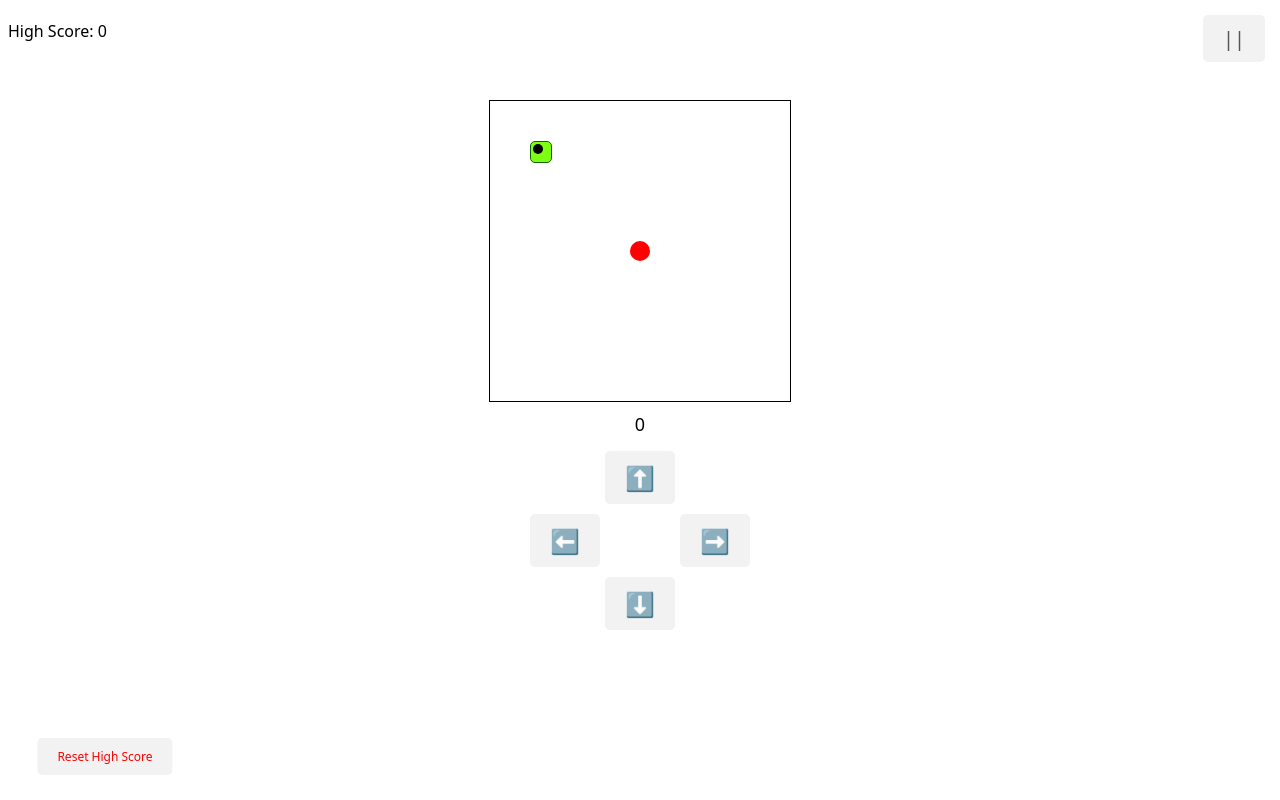
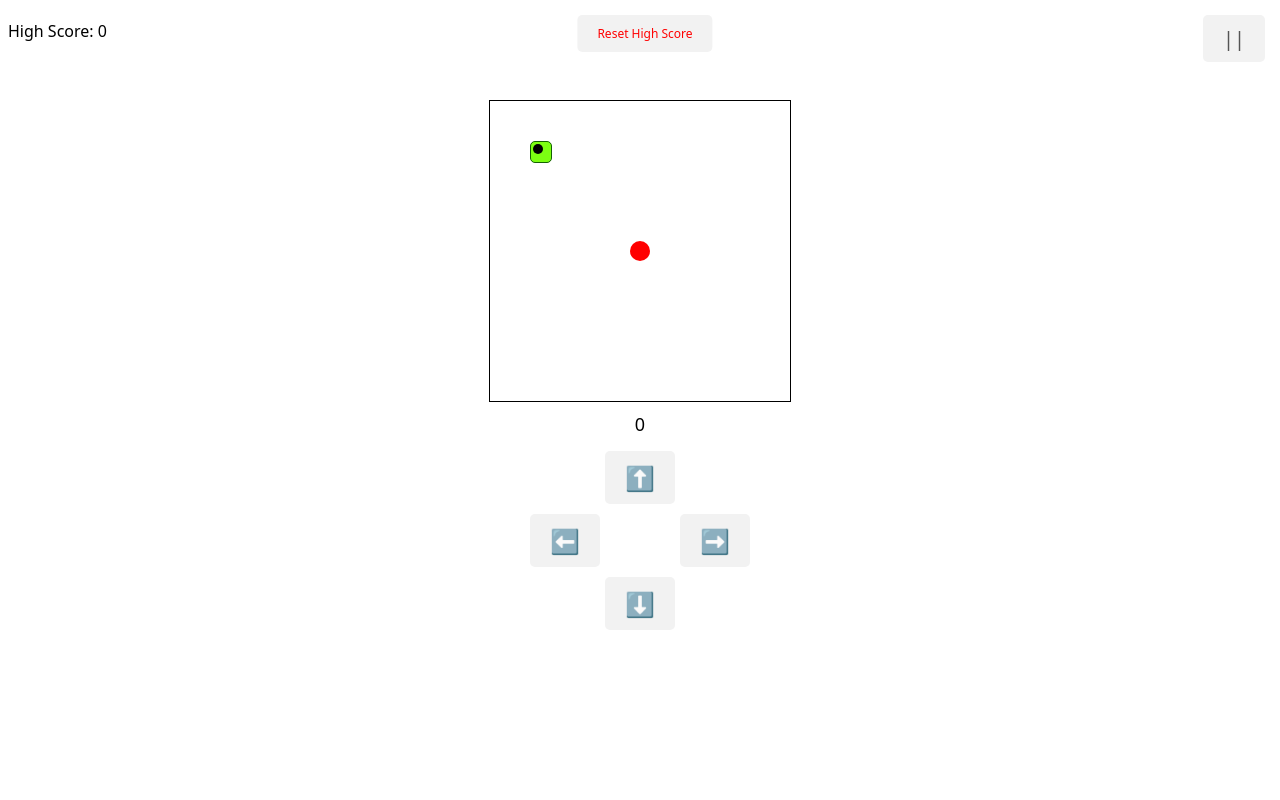
Before and after one commit to guuskaashoek/snake.guuslab.com, a plain HTML site: page index.html in a window 1280 px wide. Drawn offline with Linux system fonts and the light colour scheme.

Commit message:
fix button

```diff
--- a/index.html
+++ b/index.html
@@ -16,7 +16,7 @@
 
 
   <div id="score">Score: <span id="score-value">0</span></div>
-
+  <button id="button-reset-high-score">Reset High Score</button>
   <div class="buttons">
 
     <div id="button-container">
@@ -29,7 +29,7 @@
     </div>
     <button id="button-pause" class="pause-button">||</button>
 
-    <button id="button-reset-high-score">Reset High Score</button>
+
   </div>
 
   <script src="script.js"></script>
--- a/styles.css
+++ b/styles.css
@@ -97,8 +97,8 @@ button {
 
 #button-reset-high-score {
   position: absolute;
-  bottom: 20px; /* Afstand vanaf de onderkant */
-  left: 100px;
+  top: 10px;
+  left: 50%;
   transform: translateX(-50%);
   margin-top: 5px; /* Afstand vanaf de bovenkant van de knop */
   font-size: 12px; /* Aangepaste grootte voor een nette uitlijning */
```
